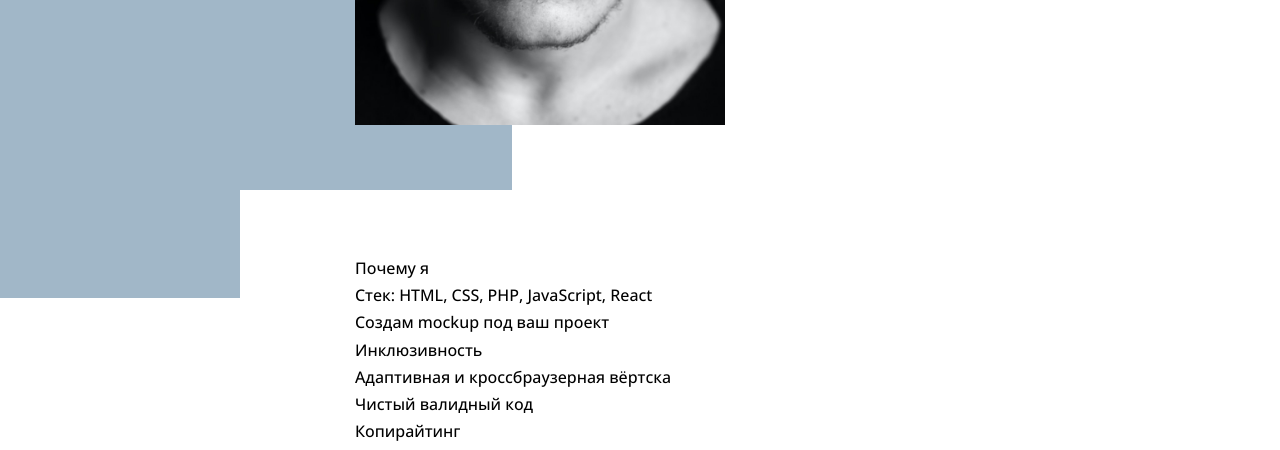
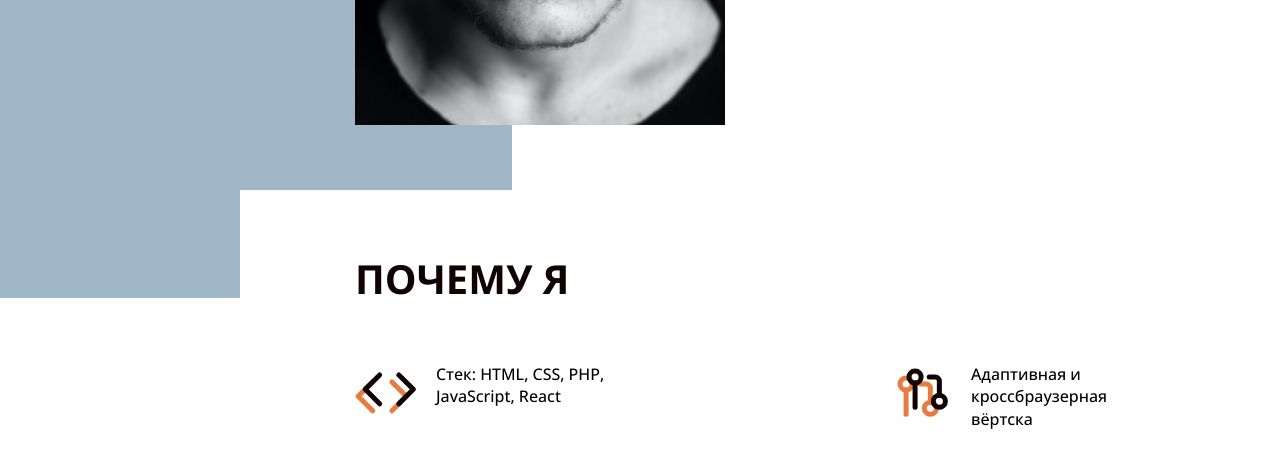
Before and after one commit to vitaly1111/metstr, a website: page app/index.html in a window 1280 px wide. Shown: the part 502-952 px from the top of the page. Drawn offline with Linux system fonts and the light colour scheme.

Commit message:
advantages adaptive added

```diff
--- a/app/scss/style.scss
+++ b/app/scss/style.scss
@@ -55,7 +55,6 @@
 			height: 100vh;
 			padding: 0px 20px;
 			align-items: flex-end;
-
 		}
 		@media (min-width: 1440px) {
 			flex-direction: column;
@@ -79,7 +78,6 @@
 			display: block;
 			/* position: static;
 			padding: 0; */
-
 		}
 
 		&-list {
@@ -158,12 +156,12 @@
 	}
 }
 
-section{
+section {
 	padding: 30px 0;
-	@media (min-width: 998px){
+	@media (min-width: 998px) {
 		padding: 65px 0;
 	}
-	@media (min-width: 1440px){
+	@media (min-width: 1440px) {
 		padding: 75px 0;
 	}
 }
@@ -171,19 +169,18 @@ section{
 .present {
 	@media (min-width: 768px) {
 		padding-top: 70px;
-
 	}
 	@media (min-width: 998px) {
 		position: relative;
-			&::before{
-				content: '';
+		&::before {
+			content: "";
 			position: absolute;
 			left: 0;
 			top: 0;
 			display: block;
 			height: 100%;
 			width: 40%;
-				background-color: #A1B7C8;
+			background-color: #a1b7c8;
 			z-index: -1;
 		}
 	}
@@ -206,7 +203,6 @@ section{
 		@media (min-width: 768px) {
 			width: 370px;
 			margin-right: 27px;
-
 		}
 		@media (min-width: 1440px) {
 			width: 445px;
@@ -288,4 +284,82 @@ section{
 	}
 }
 
+.advantages {
+	&__title {
+		font-weight: bold;
+		font-size: 50px;
+		line-height: 120%;
+		text-transform: uppercase;
+		color: #110303;
+		margin-bottom: 40px;
+		@media (min-width: 468px) {
+			font-size: 40px;
+		}
+		@media (min-width: 768px) {
+			margin-bottom: 50px;
+		}
+		@media (min-width: 1440px) {
+			font-size: 50px;
+		}
+	}
+	&__list {
+		display: flex;
+		flex-wrap: wrap;
+		gap: 20px 50px;
+		justify-content: center;
+		@media (min-width: 468px) {
+			gap: 40px;
+		}
+		@media (min-width: 768px) {
+			justify-content: space-between;
+			gap: 80px;
+		}
+		@media (min-width: 1440px) {
+			justify-content: space-between;
+			gap: 1000px;
+		}
+		&-item {
+			flex-basis: 290px;
+			min-height: 61px;
+
+			font-size: 14px;
+			line-height: 140%;
+			padding: 10px 10px 10px 81px;
+			background-repeat: no-repeat;
+			background-size: 61px;
+			background-position: left center;
+			@media (min-width: 468px) {
+				font-size: 16px;
+			}
+			@media (min-width: 1440px) {
+				font-size: 18px;
+			}
+		}
+	}
+
+	&__stack {
+		background-image: url("../images/stack.svg");
+	}
+	&__mockup {
+		background-image: url("../images/mockup.svg");
+		order: 2;
+	}
+	&__inclusive {
+		background-image: url("../images/inclusiv.svg");
+		order: 4;
+	}
+	&__adapt {
+		background-image: url("../images/adapt.svg");
+
+	}
+	&__clean {
+		background-image: url(../images/clean.svg);
+		order: 3;
+	}
+	&__copyright {
+		background-image: url("../images/copyright.svg");
+		order: 5;
+	}
+}
+
 @import "media";
```
Also changed, not shown: app/css/style.min.css. Lines whose indentation alone changed are shown as unchanged.
